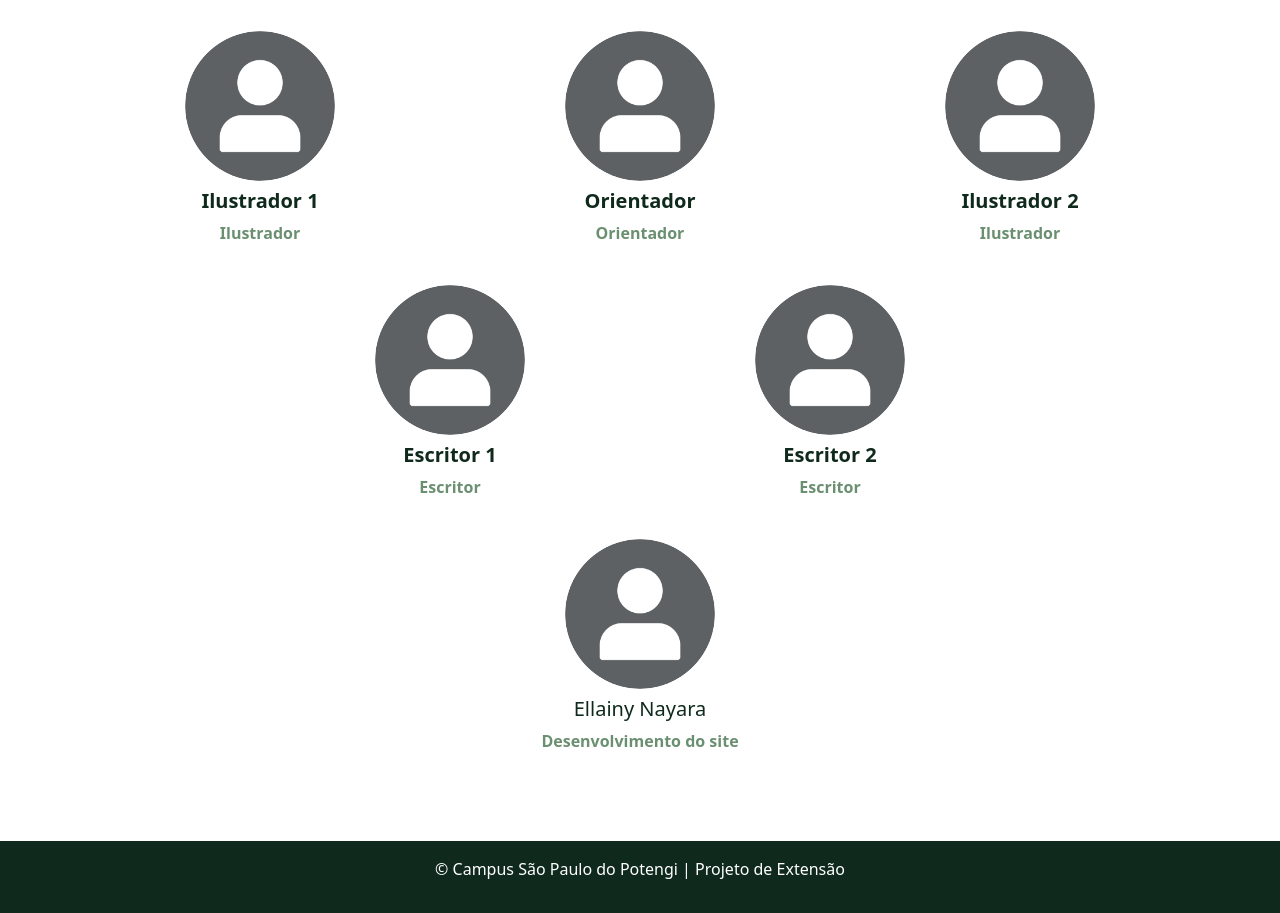
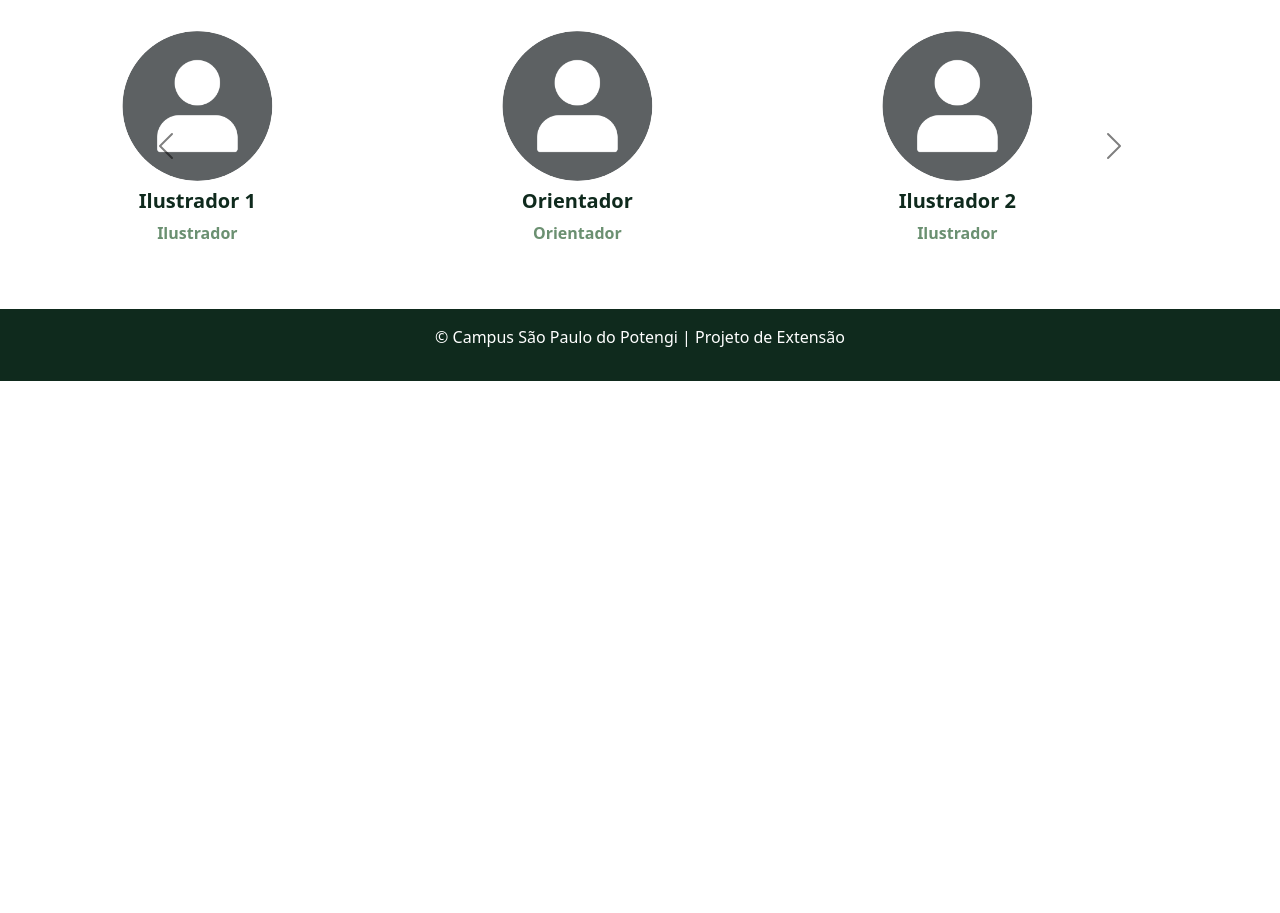
Before and after one commit to Ellainy/projeto_livro, a plain HTML site: page sobre.html in a window 1280 px wide. Shown: the part 1660-2573 px from the top of the page. After the commit the page ends 2041 px from the top, so only its background shows below. Drawn offline with nearby package versions, Linux system fonts and the light colour scheme.

```diff
--- a/sobre.html
+++ b/sobre.html
@@ -26,8 +26,8 @@
                     <a class="nav-link verdeTexto bg-white rounded-5 fw-bold" href="sobre.html">Sobre</a>
                 </li>
                 <div class="dropdown">
-                    <button class="verdeTexto fw-bold btn btn-light dropdown-toggle d-sm-none" type="button" data-bs-toggle="dropdown"
-                        aria-expanded="false">
+                    <button class="verdeTexto fw-bold btn btn-light dropdown-toggle d-sm-none" type="button"
+                        data-bs-toggle="dropdown" aria-expanded="false">
                         Sobre
                     </button>
                     <ul class="dropdown-menu">
@@ -185,47 +185,63 @@
             <h2 class="fw-bold verdeTexto text-uppercase mb-0">Nossa Equipe</h2>
             <img src="static/imgs/greenStar.svg" alt="Estrela Verde" height="50">
         </div>
-        <p class=" verdinho lead text-center mb-5">Conheça os membros da nossa equipe que tornaram este projeto
-            possível.</p>
+        <p class="verdinho lead text-center mb-5">Conheça os membros da nossa equipe que tornaram este projeto possível.
+        </p>
 
-        <div class="row justify-content-center text-center">
-            <!-- Linha 1 (3 membros) -->
-            <div class="col-md-4 mb-4">
+        <div id="carouselEquipe" class="carousel slide" data-bs-ride="carousel">
+            <div class="carousel-inner text-center">
+                <div class="carousel-item active">
+                    <div class="row justify-content-center">
+                        <div class="col-md-4">
                             <img src="static/imgs/perfil.png" class="rounded-circle" width="150" alt="Membro 1">
                             <h5 class="verdeTexto mt-2 fw-bold">Ilustrador 1</h5>
                             <p class="verdinho fw-bold">Ilustrador</p>
                         </div>
-            <div class="col-md-4 mb-4">
+                        <div class="col-md-4">
                             <img src="static/imgs/perfil.png" class="rounded-circle" width="150" alt="Membro 2">
                             <h5 class="verdeTexto mt-2 fw-bold">Orientador</h5>
                             <p class="verdinho fw-bold">Orientador</p>
                         </div>
-            <div class="col-md-4 mb-4">
+                        <div class="col-md-4">
                             <img src="static/imgs/perfil.png" class="rounded-circle" width="150" alt="Membro 3">
                             <h5 class="verdeTexto mt-2 fw-bold">Ilustrador 2</h5>
                             <p class="verdinho fw-bold">Ilustrador</p>
                         </div>
-
-            <!-- Linha 2 (2 membros) -->
-            <div class="col-md-4 mb-4">
+                    </div>
+                </div>
+                <div class="carousel-item">
+                    <div class="row justify-content-center">
+                        <div class="col-md-4">
                             <img src="static/imgs/perfil.png" class="rounded-circle" width="150" alt="Membro 4">
                             <h5 class="verdeTexto mt-2 fw-bold">Escritor 1</h5>
-                <p class="verdinho fw-bold fw-bold">Escritor</p>
+                            <p class="verdinho fw-bold">Escritor</p>
                         </div>
-            <div class="col-md-4 col-sm-11 mb-4">
+                        <div class="col-md-4">
                             <img src="static/imgs/perfil.png" class="rounded-circle" width="150" alt="Membro 5">
                             <h5 class="verdeTexto mt-2 fw-bold">Escritor 2</h5>
                             <p class="verdinho fw-bold">Escritor</p>
                         </div>
-
-            <!-- Linha 3 (1 membro) -->
-            <div class="col-md-12 mb-4">
+                        <div class="col-md-4">
                             <img src="static/imgs/perfil.png" class="rounded-circle" width="150" alt="Membro 6">
                             <h5 class="verdeTexto mt-2">Ellainy Nayara</h5>
                             <p class="verdinho fw-bold">Desenvolvimento do site</p>
                         </div>
                     </div>
+                </div>
+            </div>
+            <button class="carousel-control-prev" type="button" data-bs-target="#carouselEquipe" data-bs-slide="prev"
+                style="filter: invert(100%);">
+                <span class="carousel-control-prev-icon" aria-hidden="true"></span>
+                <span class="visually-hidden">Anterior</span>
+            </button>
+            <button class="carousel-control-next" type="button" data-bs-target="#carouselEquipe" data-bs-slide="next"
+                style="filter: invert(100%);">
+                <span class="carousel-control-next-icon" aria-hidden="true"></span>
+                <span class="visually-hidden">Próximo</span>
+            </button>
+        </div>
     </section>
+
 
     <!-- Rodapé -->
     <footer class="verde text-white text-center p-3 mt-5">
--- a/styles2.css
+++ b/styles2.css
@@ -5,15 +5,14 @@
     text-decoration: none;
     border: none;
     outline: none;
-    font-family: 'Roboto', sans-serif;
 }
 
 :root {
-    --bg-color: white;
-    --second-text-color: #6B9071;
+    --bg-color: #0f2a1d;
+    --second-text-color: #ffffff;
     --white-color: #fff;
-    --cover-color: linear-gradient(45deg,#0f2a1d, #375534);
-    --pages-color: linear-gradient(90deg, #0f2a1d, #375534);
+    --cover-color: linear-gradient(45deg,#375534, #6B9071);
+    --pages-color: linear-gradient(90deg, #ffffff, #f5f5f5);
     --border: .125rem solid #375534;
     --box-shadow: 0 0 .6rem rgba(0, 0, 0, .2);
 }
@@ -29,7 +28,7 @@
 
 .wrapper {
     position: relative;
-    width: 66rem;
+    width: 73rem;
     height: 45rem;
     padding: 2rem;
 }
```
Also changed, not shown: lerlivro.html (+26 -26 lines), 6 other files. Lines whose indentation alone changed are shown as unchanged.
